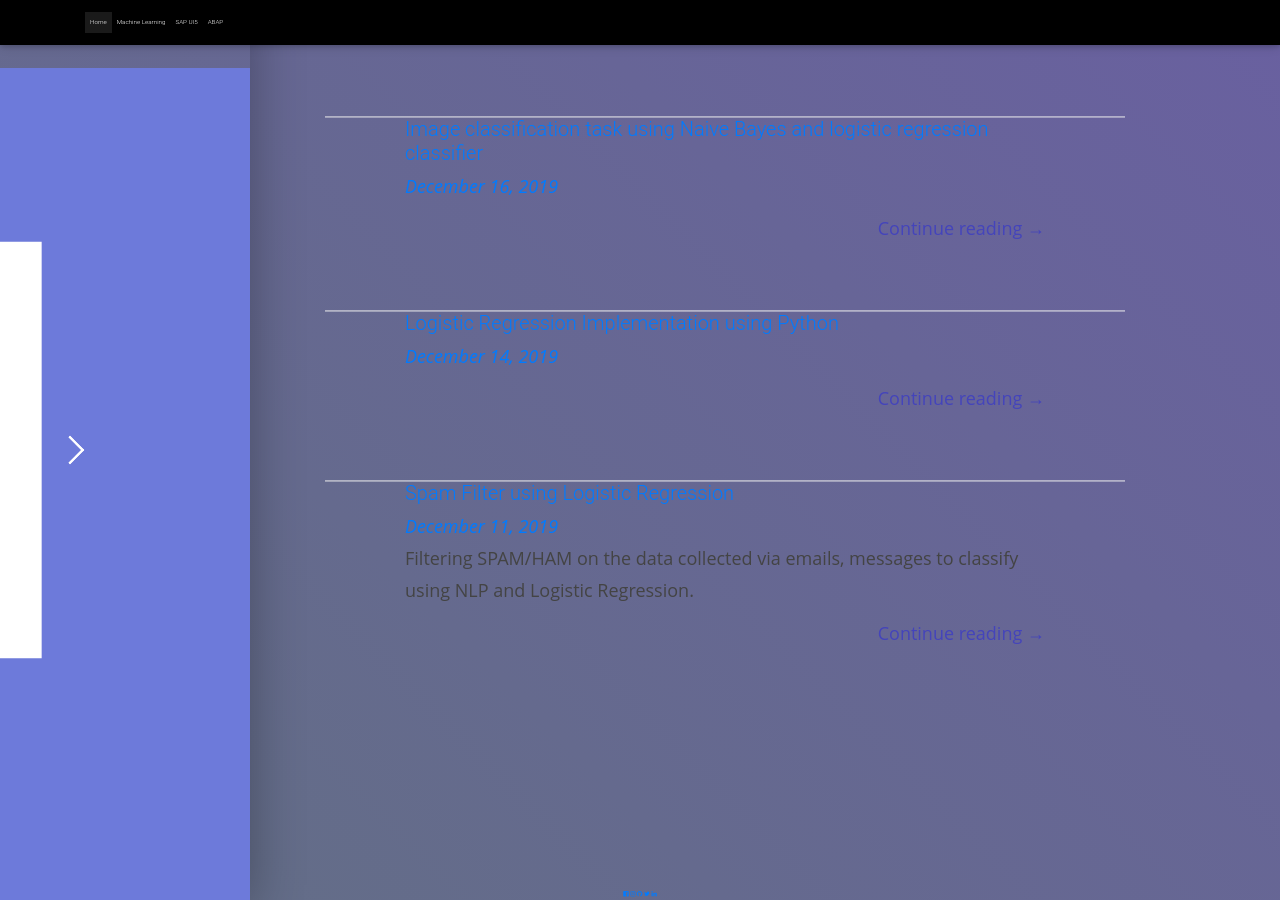
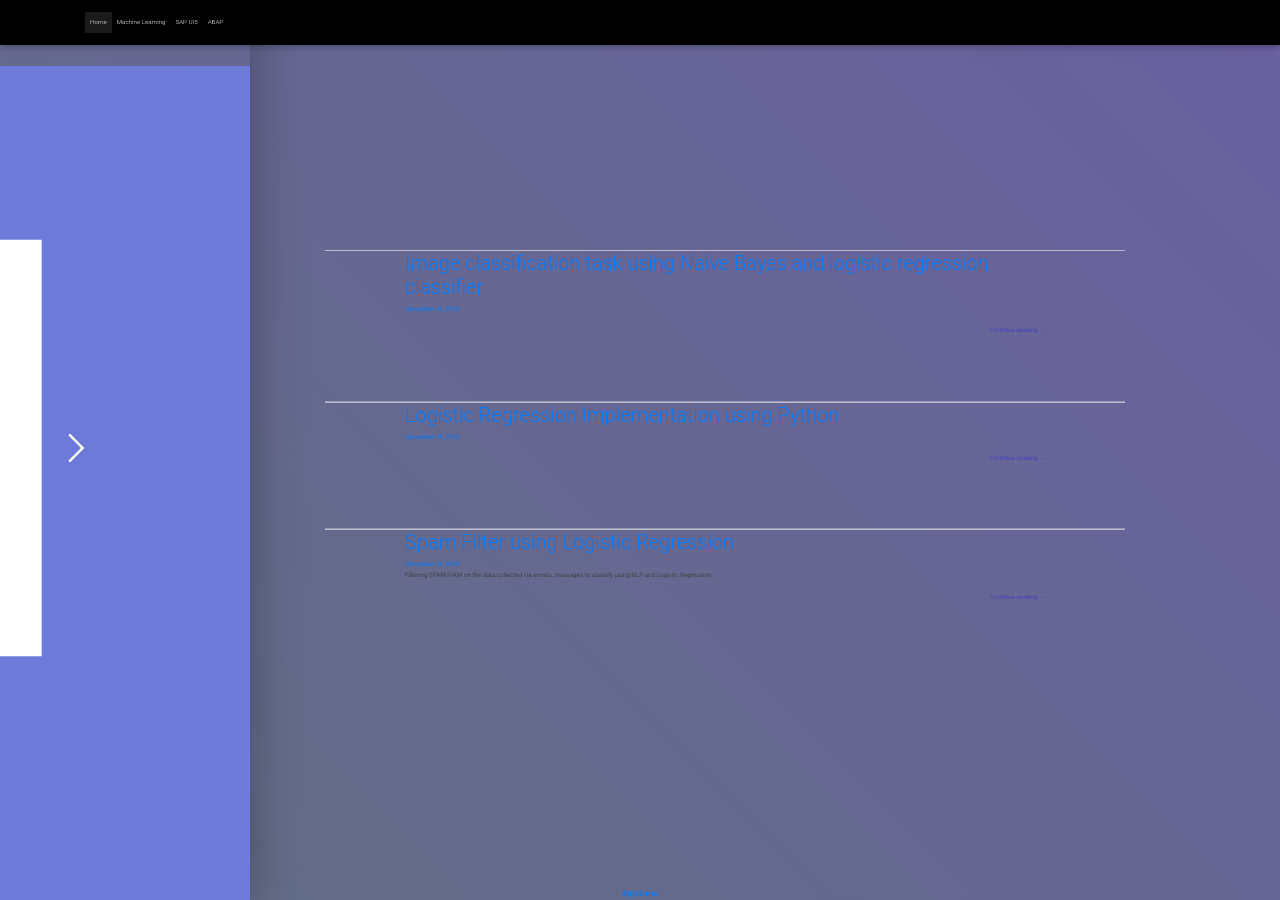
Before and after one commit to GauravChaudhary1/portfolio, a Jekyll site: the page built from machinelearning/index.html, in a window 1280 px wide and 900 px high. Built offline with Jekyll 4.4.1, drawn with Linux system fonts in a browser that asks for light colours; nearby versions of some CDN libraries; some web fonts are replaced.

Commit message:
Update sidebar.css

```diff
--- a/styles/sidebar.css
+++ b/styles/sidebar.css
@@ -19,8 +19,8 @@
   }
 
   .demo {
-    position: absolute;
-    /* top: 64px; */
+    position: fixed;
+    top: -2px;
     width: 25rem;
     height: 100%;
     box-shadow: 0 1rem 5rem rgba(0, 0, 0, 0.3);
@@ -28,8 +28,8 @@
 
   .static {
     height: 100%;
-    font-size: 1.8rem;
-    font-family: "Open Sans", Helvetica, Arial, sans-serif;
+    /* font-size: 1.8rem;
+    font-family: "Open Sans", Helvetica, Arial, sans-serif; */
     background: #6D7ADA;
   }
   .static:before, .static:after {
@@ -61,7 +61,7 @@
   .static__text {
     width: 80rem;
     position: relative;
-    top: 35%;
+    top: 40%;
     left: 50%;
     margin-left: -5rem;
     -webkit-transform: translate3d(0, -50%, 0);
```
